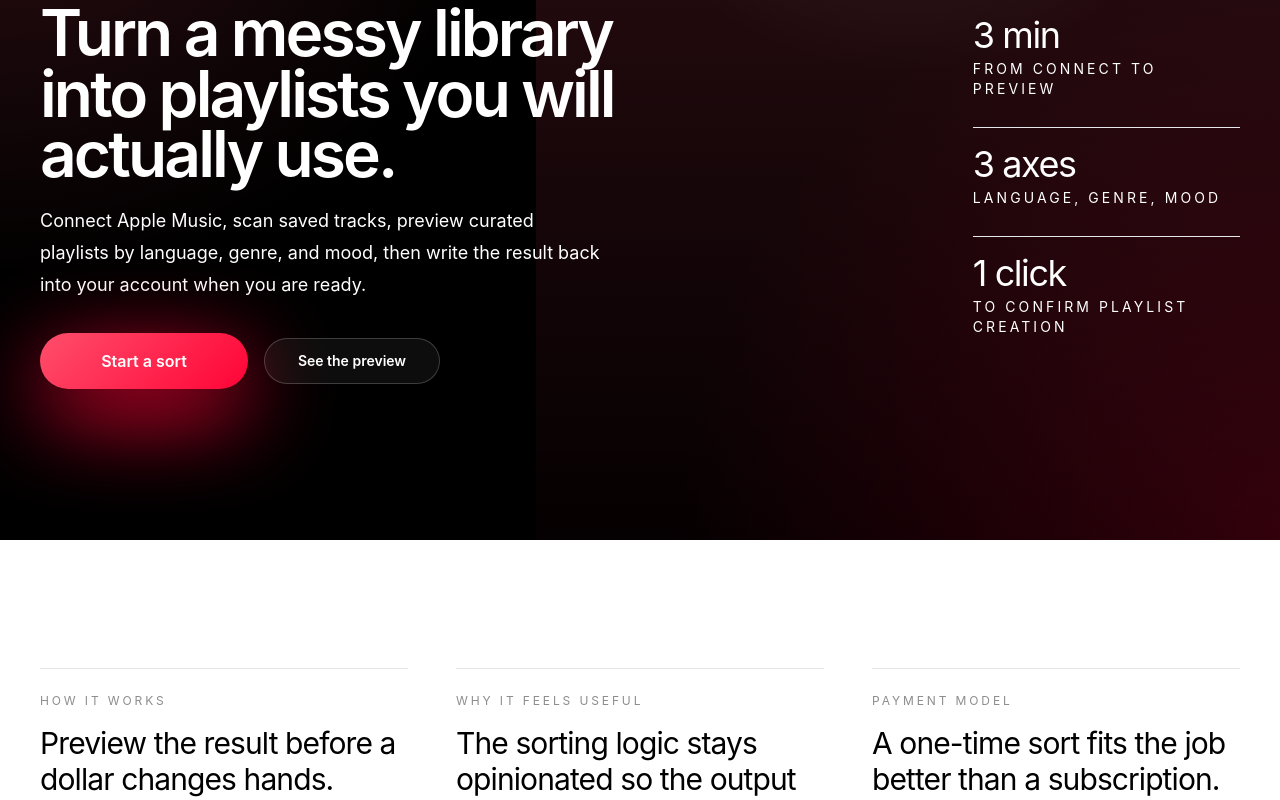
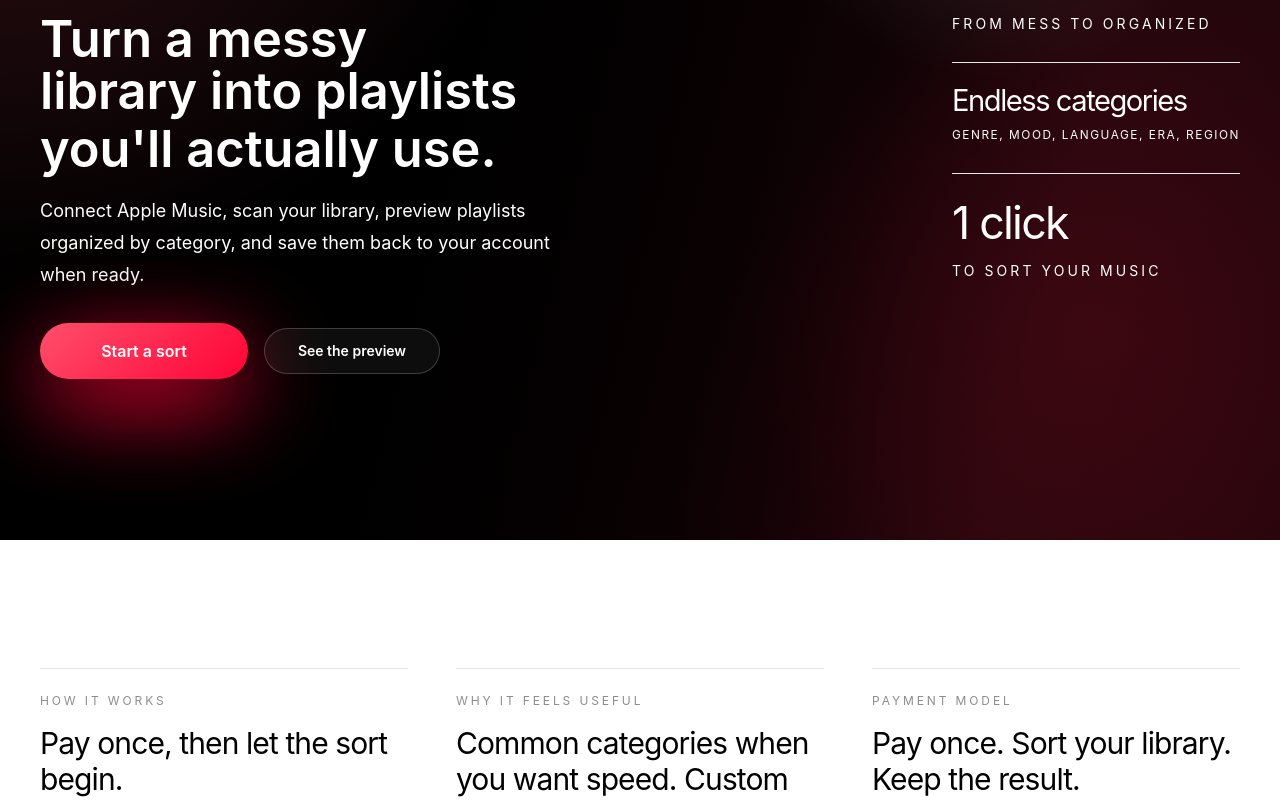
Before and after one commit to kulibabkaaa/OrganizeMyMusic, a Next.js app: page / in a window 1280 px wide. Shown: the part 260-1060 px from the top of the page. Built offline with nearby package versions, Linux system fonts and the light colour scheme.

Commit message:
Refine marketing hero and section copy

```diff
--- a/src/components/marketing/hero.tsx
+++ b/src/components/marketing/hero.tsx
@@ -1,18 +1,31 @@
 import Link from "next/link";
 
 import { Button } from "@/components/ui/button";
+import { cn } from "@/lib/utils";
 
-const stats = [
-  { value: "3 min", label: "from connect to preview" },
-  { value: "3 axes", label: "language, genre, mood" },
-  { value: "1 click", label: "to confirm playlist creation" }
+const stats: {
+  value: string;
+  label: string;
+  valueClassName?: string;
+  labelClassName?: string;
+}[] = [
+  { value: "3 min", label: "FROM MESS TO ORGANIZED" },
+  {
+    value: "Endless categories",
+    label: "GENRE, MOOD, LANGUAGE, ERA, REGION",
+    valueClassName:
+      "whitespace-nowrap text-[1.5rem] tracking-[-0.05em] sm:text-[1.68rem] xl:text-[1.82rem]",
+    labelClassName:
+      "whitespace-nowrap text-[0.6rem] tracking-[0.11em] sm:text-[0.68rem] sm:tracking-[0.13em] xl:text-[0.74rem]"
+  },
+  { value: "1 click", label: "TO SORT YOUR MUSIC" }
 ];
 
 export function Hero() {
   return (
     <section className="relative min-h-[100svh] overflow-hidden bg-black text-white">
       <div className="absolute inset-0 bg-hero-bloom" />
-      <div className="absolute inset-y-0 right-0 hidden bg-[radial-gradient(circle_at_top,_rgba(255,255,255,0.12),_transparent_38%),linear-gradient(180deg,rgba(255,78,107,0.18),rgba(255,4,54,0.02))] lg:block lg:left-[calc(50%-7rem)] xl:left-[calc(50%-6.5rem)]" />
+      <div className="absolute inset-0 hidden bg-[radial-gradient(circle_at_78%_12%,rgba(255,255,255,0.12),transparent_20%),radial-gradient(circle_at_86%_74%,rgba(109,10,27,0.26),transparent_28%),linear-gradient(104deg,rgba(22,2,7,0)_30%,rgba(30,4,10,0.06)_42%,rgba(39,4,10,0.16)_52%,rgba(48,7,15,0.34)_66%,rgba(56,10,19,0.62)_80%,rgba(38,5,12,0.92)_100%)] lg:block" />
 
       <div className="relative mx-auto flex min-h-[100svh] max-w-[84rem] flex-col justify-center px-5 pb-10 pt-24 sm:px-6 sm:pb-12 sm:pt-28 lg:px-8 lg:pb-10 lg:pt-28 xl:px-10">
         <div className="grid gap-8 lg:grid-cols-[minmax(0,1.11fr)_minmax(252px,0.56fr)] lg:items-center lg:gap-10 xl:grid-cols-[minmax(0,1fr)_minmax(292px,0.54fr)] xl:gap-12">
@@ -20,12 +33,16 @@ export function Hero() {
             <p className="mb-5 text-sm uppercase tracking-[0.34em] text-white/60">
               Apple Music library sorter
             </p>
-            <h1 className="font-display text-[clamp(2.95rem,5.4vw,5.55rem)] font-semibold leading-[0.95] tracking-[-0.045em] lg:text-[clamp(3.05rem,4.9vw,5.35rem)] xl:text-[clamp(3.7rem,5vw,5.85rem)]">
-              Turn a messy library into playlists you will actually use.
+            <h1 className="font-display text-[clamp(2.8rem,4.9vw,4.85rem)] font-semibold leading-[1.04] tracking-[0em] lg:text-[clamp(2.7rem,4.05vw,4.35rem)] xl:text-[clamp(3rem,3.95vw,4.7rem)]">
+              Turn a messy
+              <br className="hidden lg:block" />
+              library <span className="whitespace-nowrap">into playlists</span>
+              <br className="hidden lg:block" />
+              <span className="inline lg:mt-[0.09em] lg:block">you&apos;ll actually use.</span>
             </h1>
             <p className="mt-5 max-w-[35rem] text-base leading-7 text-white/72 sm:text-lg sm:leading-8">
-              Connect Apple Music, scan saved tracks, preview curated playlists by language,
-              genre, and mood, then write the result back into your account when you are ready.
+              Connect Apple Music, scan your library, preview playlists organized by category,
+              and save them back to your account when ready.
             </p>
 
             <div className="mt-8 flex flex-col gap-4 sm:flex-row sm:items-center">
@@ -45,16 +62,26 @@ export function Hero() {
             </div>
           </div>
 
-          <div className="grid w-full max-w-[17.75rem] gap-3 text-left lg:justify-self-end lg:pl-8 xl:max-w-[19.2rem] xl:pl-10">
+          <div className="grid w-full max-w-[18.9rem] gap-3 text-left lg:-translate-y-12 lg:justify-self-end lg:pl-8 xl:max-w-[20.5rem] xl:-translate-y-16 xl:pl-10">
             {stats.map((stat) => (
               <div
                 key={stat.label}
                 className="border-t border-white/12 py-3 first:border-t-0 lg:border-t lg:py-4"
               >
-                <div className="font-display text-[1.9rem] tracking-[-0.04em] sm:text-4xl">
+                <div
+                  className={cn(
+                    "font-display text-[2.05rem] tracking-[-0.04em] sm:text-[2.8rem]",
+                    stat.valueClassName
+                  )}
+                >
                   {stat.value}
                 </div>
-                <div className="mt-1 text-xs uppercase tracking-[0.2em] text-white/52 sm:text-sm sm:tracking-[0.22em]">
+                <div
+                  className={cn(
+                    "mt-1 text-xs uppercase tracking-[0.2em] text-white/52 sm:text-sm sm:tracking-[0.22em]",
+                    stat.labelClassName
+                  )}
+                >
                   {stat.label}
                 </div>
               </div>
--- a/src/components/marketing/value-sections.tsx
+++ b/src/components/marketing/value-sections.tsx
@@ -1,23 +1,23 @@
 const sections = [
   {
     eyebrow: "How it works",
-    title: "Preview the result before a dollar changes hands.",
+    title: "Pay once, then let the sort begin.",
     body:
-      "The product ingests your Apple Music library, removes duplicate noise, classifies each track, and generates a fixed playlist bundle you can inspect before paying.",
+      "We scan your Apple Music library, analyze your tracks, and build a playlist set for you to inspect before anything is added to your account.",
     anchor: "how-it-works"
   },
   {
     eyebrow: "Why it feels useful",
-    title: "The sorting logic stays opinionated so the output is clean.",
+    title: "Common categories when you want speed. Custom criteria when you want control.",
     body:
-      "MVP keeps the dimensions tight: language, genre, and mood. That makes the results easier to trust, support, and improve with real user feedback.",
+      "Use familiar playlist criteria like genre, mood, language, era, and energy, or describe a more specific idea in your own words. The result can be broad, narrow, or highly specific.",
     anchor: "preview"
   },
   {
     eyebrow: "Payment model",
-    title: "A one-time sort fits the job better than a subscription.",
+    title: "Pay once. Sort your library. Keep the result.",
     body:
-      "Users pay after the preview, then manually confirm playlist creation in Apple Music. The product stays low-friction while still protecting against accidental writes.",
+      "Pay once, and we will scan and organize your library. Once your playlists are ready, you can review them before saving them to Apple Music.",
     anchor: "pricing"
   }
 ];
@@ -30,7 +30,7 @@ export function ValueSections() {
           {sections.map((section) => (
             <article key={section.title} id={section.anchor} className="border-t border-black/10 pt-6">
               <p className="text-xs uppercase tracking-[0.24em] text-black/45">{section.eyebrow}</p>
-              <h2 className="mt-4 max-w-sm font-display text-3xl tracking-[-0.03em]">
+              <h2 className="mt-4 max-w-sm font-display text-3xl tracking-[-0.03em] lg:min-h-[11rem]">
                 {section.title}
               </h2>
               <p className="mt-4 max-w-sm text-base leading-7 text-black/66">{section.body}</p>
--- a/src/lib/env.ts
+++ b/src/lib/env.ts
@@ -1,21 +1,30 @@
 import { z } from "zod";
 
+const emptyStringToUndefined = <T extends z.ZodTypeAny>(schema: T) =>
+  z.preprocess((value) => {
+    if (typeof value === "string" && value.trim() === "") {
+      return undefined;
+    }
+
+    return value;
+  }, schema);
+
 const envSchema = z.object({
-  NEXT_PUBLIC_APP_URL: z.string().url().default("http://localhost:3000"),
-  NEXT_PUBLIC_SUPABASE_URL: z.string().url().optional(),
-  NEXT_PUBLIC_SUPABASE_ANON_KEY: z.string().optional(),
-  SUPABASE_SERVICE_ROLE_KEY: z.string().optional(),
-  DATABASE_URL: z.string().optional(),
-  APPLE_TEAM_ID: z.string().optional(),
-  APPLE_KEY_ID: z.string().optional(),
-  APPLE_PRIVATE_KEY: z.string().optional(),
-  APPLE_MUSICKIT_KEY: z.string().optional(),
-  OPENAI_API_KEY: z.string().optional(),
-  STRIPE_SECRET_KEY: z.string().optional(),
-  STRIPE_WEBHOOK_SECRET: z.string().optional(),
-  STRIPE_PRICE_SORT: z.string().optional(),
-  SENTRY_DSN: z.string().optional(),
-  ENCRYPTION_KEY: z.string().optional()
+  NEXT_PUBLIC_APP_URL: emptyStringToUndefined(z.string().url().default("http://localhost:3000")),
+  NEXT_PUBLIC_SUPABASE_URL: emptyStringToUndefined(z.string().url().optional()),
+  NEXT_PUBLIC_SUPABASE_ANON_KEY: emptyStringToUndefined(z.string().optional()),
+  SUPABASE_SERVICE_ROLE_KEY: emptyStringToUndefined(z.string().optional()),
+  DATABASE_URL: emptyStringToUndefined(z.string().optional()),
+  APPLE_TEAM_ID: emptyStringToUndefined(z.string().optional()),
+  APPLE_KEY_ID: emptyStringToUndefined(z.string().optional()),
+  APPLE_PRIVATE_KEY: emptyStringToUndefined(z.string().optional()),
+  APPLE_MUSICKIT_KEY: emptyStringToUndefined(z.string().optional()),
+  OPENAI_API_KEY: emptyStringToUndefined(z.string().optional()),
+  STRIPE_SECRET_KEY: emptyStringToUndefined(z.string().optional()),
+  STRIPE_WEBHOOK_SECRET: emptyStringToUndefined(z.string().optional()),
+  STRIPE_PRICE_SORT: emptyStringToUndefined(z.string().optional()),
+  SENTRY_DSN: emptyStringToUndefined(z.string().optional()),
+  ENCRYPTION_KEY: emptyStringToUndefined(z.string().optional())
 });
 
 export const env = envSchema.parse({
--- a/src/modules/apple-music/client.ts
+++ b/src/modules/apple-music/client.ts
@@ -59,16 +59,19 @@ function mapLibrarySong(resource: AppleLibrarySongResource): RawAppleTrack {
   };
 }
 
-export async function fetchAppleLibrarySongs(credentials?: AppleApiCredentials) {
+export async function fetchAppleLibrarySongs(
+  credentials?: AppleApiCredentials
+): Promise<RawAppleTrack[]> {
   if (credentials) {
     const tracks: RawAppleTrack[] = [];
     let nextPath: string | undefined = "/me/library/songs?limit=100";
 
     while (nextPath) {
-      const page = await appleRequest<AppleCollectionResponse<AppleLibrarySongResource>>(
-        nextPath,
-        credentials
-      );
+      const page: AppleCollectionResponse<AppleLibrarySongResource> =
+        await appleRequest<AppleCollectionResponse<AppleLibrarySongResource>>(
+          nextPath,
+          credentials
+        );
       tracks.push(...page.data.map(mapLibrarySong));
       nextPath = page.next;
     }
```
Also changed, not shown: 1 other file (tests, documents, lock files or other folders).
